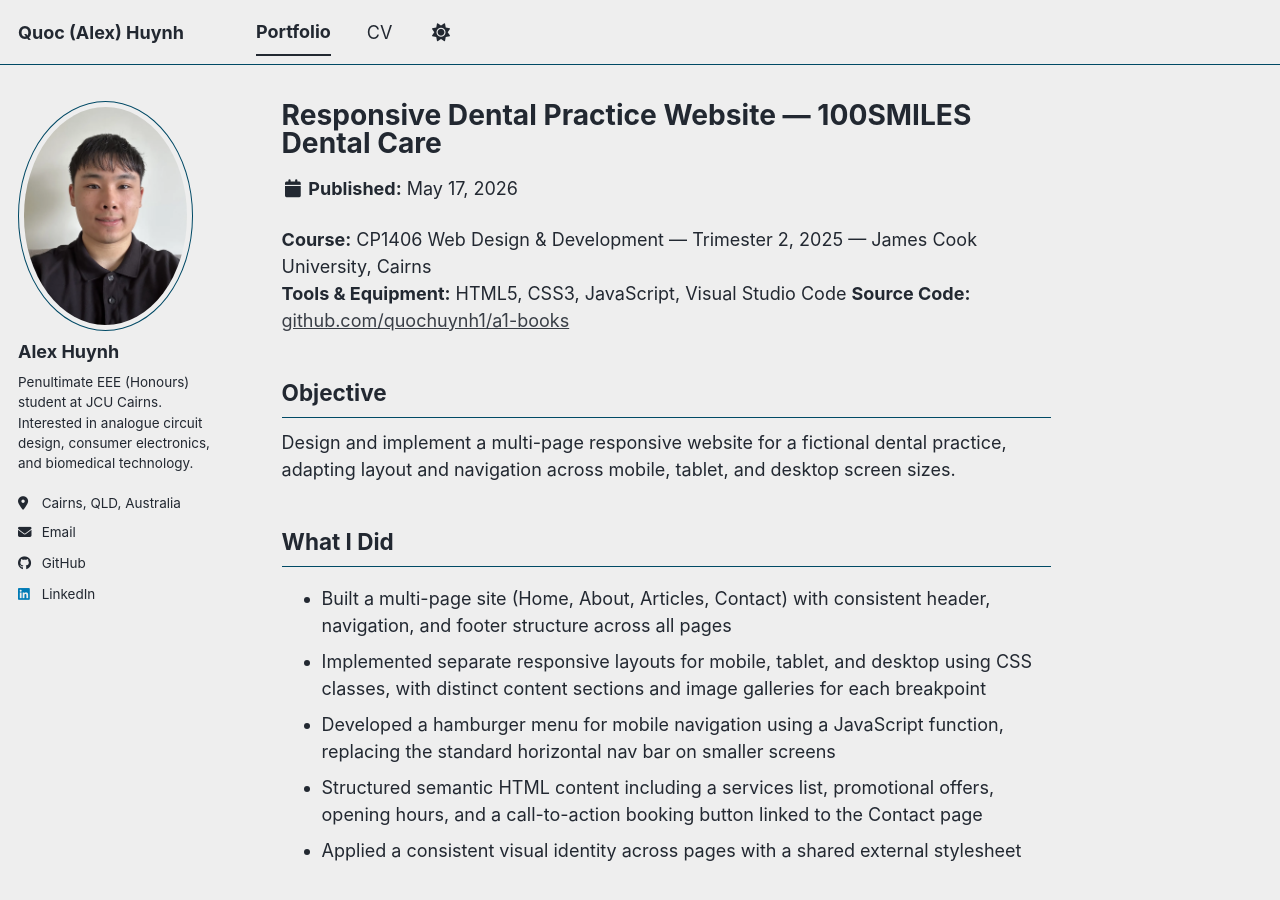
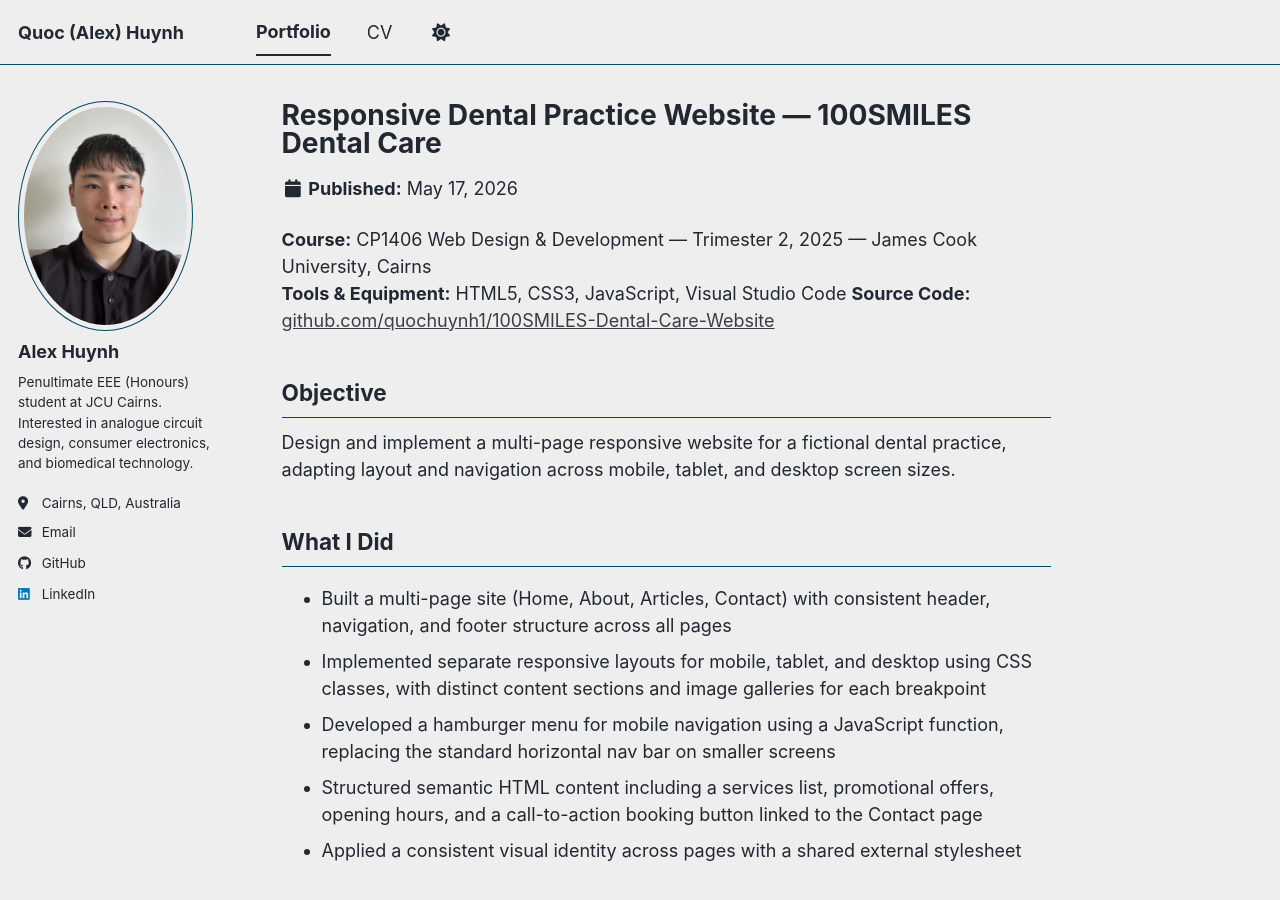
Before and after one commit to quochuynh1/quochuynh1.github.io, a Jekyll site: the page built from _portfolio/website.md, in a window 1280 px wide and 900 px high. Built offline with Jekyll 4.4.1, drawn with Linux system fonts in a browser that asks for light colours; a script bundle is joined from its source files by our own code; library files that are not in the unit come from our copies.

Commit message:
Update GitHub repo URL for 100SMILES website

```diff
--- a/_portfolio/website.md
+++ b/_portfolio/website.md
@@ -8,7 +8,7 @@
 
 **Course:** CP1406 Web Design & Development — Trimester 2, 2025 — James Cook University, Cairns
 **Tools & Equipment:** HTML5, CSS3, JavaScript, Visual Studio Code
-**Source Code:** [github.com/quochuynh1/a1-books](https://github.com/quochuynh1/a1-books)
+**Source Code:** [github.com/quochuynh1/100SMILES-Dental-Care-Website](https://github.com/quochuynh1/100SMILES-Dental-Care-Website)
 
 ## Objective
 
```
